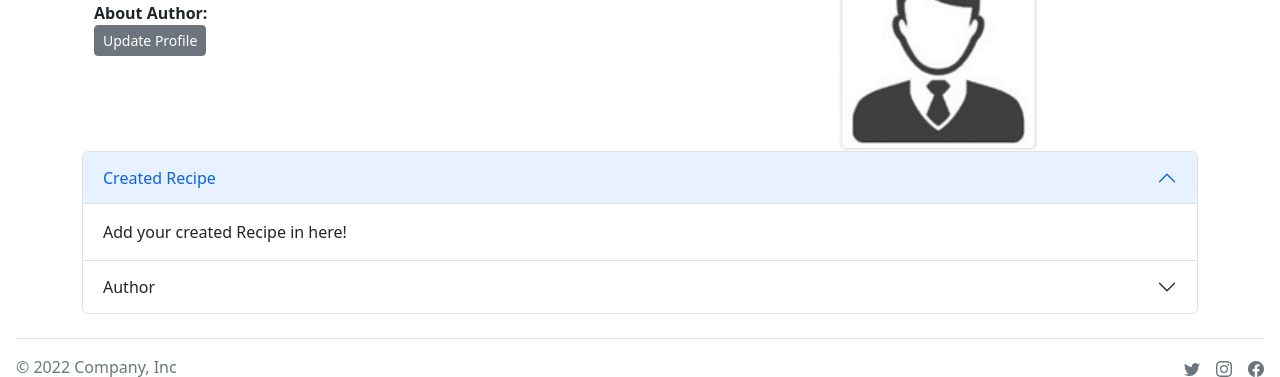
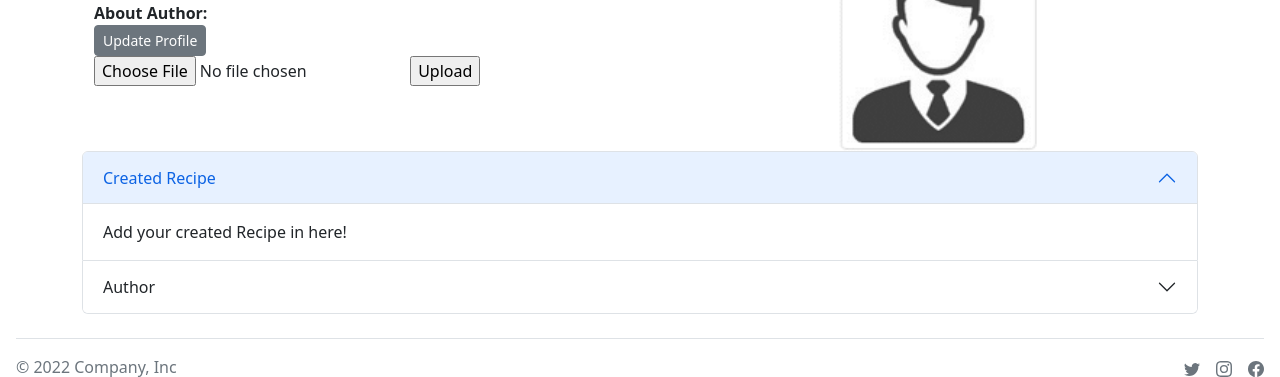
Before and after one commit to shufanhe/MyRecipe, a Flask app: page /user_account in a window 1280 px wide. Shown: the part 142-519 px from the top of the page. Run offline with Flask 2, Linux system fonts and the light colour scheme; the visitor is signed in with stand-in values (Sample User, id 1); data comes from the database, SQL or seed files in the repository; data that the repository does not hold is empty.

Commit message:
added images for user account

```diff
--- a/app.py
+++ b/app.py
@@ -8,16 +8,20 @@ from werkzeug.security import check_password_hash, generate_password_hash
 from datetime import date
 from datetime import datetime
 
+from werkzeug.utils import secure_filename
+
 app = Flask(__name__)
 
 # Load default config and override config from an environment variable
+
+ALLOWED_EXTENSIONS = {'txt', 'pdf', 'png', 'jpg', 'jpeg', 'gif'}
+
 app.config.update(dict(
     DATABASE=os.path.join(app.root_path, 'recipe.db'),
     DEBUG=True,
     SECRET_KEY='development key',
 ))
 app.config.from_envvar('FLASKR_SETTINGS', silent=True)
-
 app.config['MAIL_SERVER'] = 'smtp.gmail.com'
 app.config['MAIL_PORT'] = 465
 app.config['MAIL_USERNAME'] = 'testdevappfood@gmail.com'
@@ -25,6 +29,7 @@ app.config['MAIL_PASSWORD'] = 'ozxbpxdxfkumqodf'
 app.config['MAIL_USE_SSL'] = True
 app.config['MAIL_DEFAULT_SENDER'] = 'testdevappfood@gmail.com'
 app.testing = True
+app.config['UPLOAD_FOLDER'] = app.root_path + '/static'
 
 mail = Mail(app)
 
@@ -476,7 +481,8 @@ def verification():
     else:
         if not check_password_hash(verification_code, OTP):
             flash('Please enter the correct verification code')
-            return render_template('verificationOTP.html', account_email=account_email, verification_type=verification_type)
+            return render_template('verificationOTP.html', account_email=account_email,
+                                   verification_type=verification_type)
         else:
             if verification_type == 'Register':
                 db = get_db()
@@ -657,3 +663,17 @@ def edit_recipe():
     db.commit()
     flash('Recipe Was Successfully Updated!')
     return redirect(url_for('view_recipe', recipe_id=edit_id))
+
+
+def allowed_file(filename):
+    return '.' in filename and \
+           filename.rsplit('.', 1)[1].lower() in ALLOWED_EXTENSIONS
+
+
+@app.route('/uploadImage', methods=['POST'])
+def uploadImage():
+    db = get_db()
+    file = request.files['file']
+    secured_filename = secure_filename(file.filename)
+    file.save(os.path.join(app.config['UPLOAD_FOLDER'], secured_filename))
+    return '1'
--- a/static/style.css
+++ b/static/style.css
@@ -69,7 +69,7 @@ label {
     margin-right: auto;
     margin-left: auto;
 }
-#image-upload > input
-{
-    display: none;
-}
+/*#image-upload > input*/
+/*{*/
+/*    display: none;*/
+/*}*/
--- a/templates/CreateRecipe.html
+++ b/templates/CreateRecipe.html
@@ -10,6 +10,9 @@
           <dt><label for="textareaInput" class="form-label">Text:</label>
               <dd><textarea name="content" class="form-control" id="textareaInput" rows="5" cols="40" required></textarea>
           <dt><button type="submit" class="btn btn-dark mb-3">Post</button>
+          <label for="recipe-image">
+                <input type="file" id="image-recipe" name="image-recipe" accept="image/png, image/jpeg">
+          </label>
       </dl>
     </form>
   </div>
--- a/templates/user_account.html
+++ b/templates/user_account.html
@@ -13,6 +13,10 @@
                     <strong>About Author:</strong>
                     <br/>
                     <a href="" class="btn btn-secondary btn-sm">Update Profile</a>
+                    <form action="{{ url_for('uploadImage') }}" method="post" enctype="multipart/form-data">
+                        <input type=file name=file>
+                        <input type=submit value=Upload>
+                    </form>
                     <br/>
                     {% if session.user_id != user %}
                         {% if follow_author == None %}
@@ -31,11 +35,10 @@
                     {% endif %}
                     <br/>
                 </div>
-                <div class="col-4" id="image-upload">
-                    <label for="file-input">
+                <div class="col-4">
+                    <label for="image">
                         <img id="profileImage" src="{{ url_for('static', filename='profile_picture.png')}}" width="200" alt="profile picture">
                     </label>
-                    <input id="file-input" type="file"/>
                 </div>
             </div>
         </div>
```
